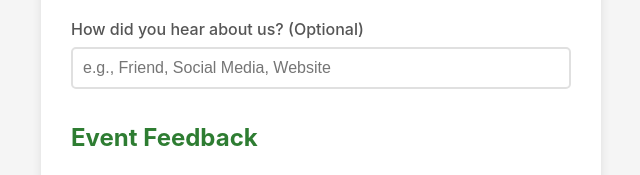
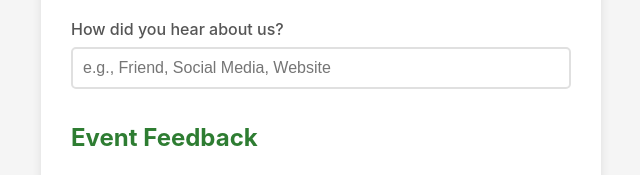
Before and after one commit to drishans/WomenNow, a website: page public/index.html in a window 1280 px wide. Shown: the part 574-749 px from the top of the page, 319-959 px from the left. Drawn offline with Linux system fonts and the light colour scheme.

Commit message:
update index.html

```diff
--- a/public/index.html
+++ b/public/index.html
@@ -34,7 +34,7 @@
                 </div>
 
                 <div class="form-group">
-                    <label for="referralSource">How did you hear about us? (Optional)</label>
+                    <label for="referralSource">How did you hear about us?</label>
                     <input type="text" id="referralSource" name="referralSource" placeholder="e.g., Friend, Social Media, Website">
                 </div>
             </div>
```
